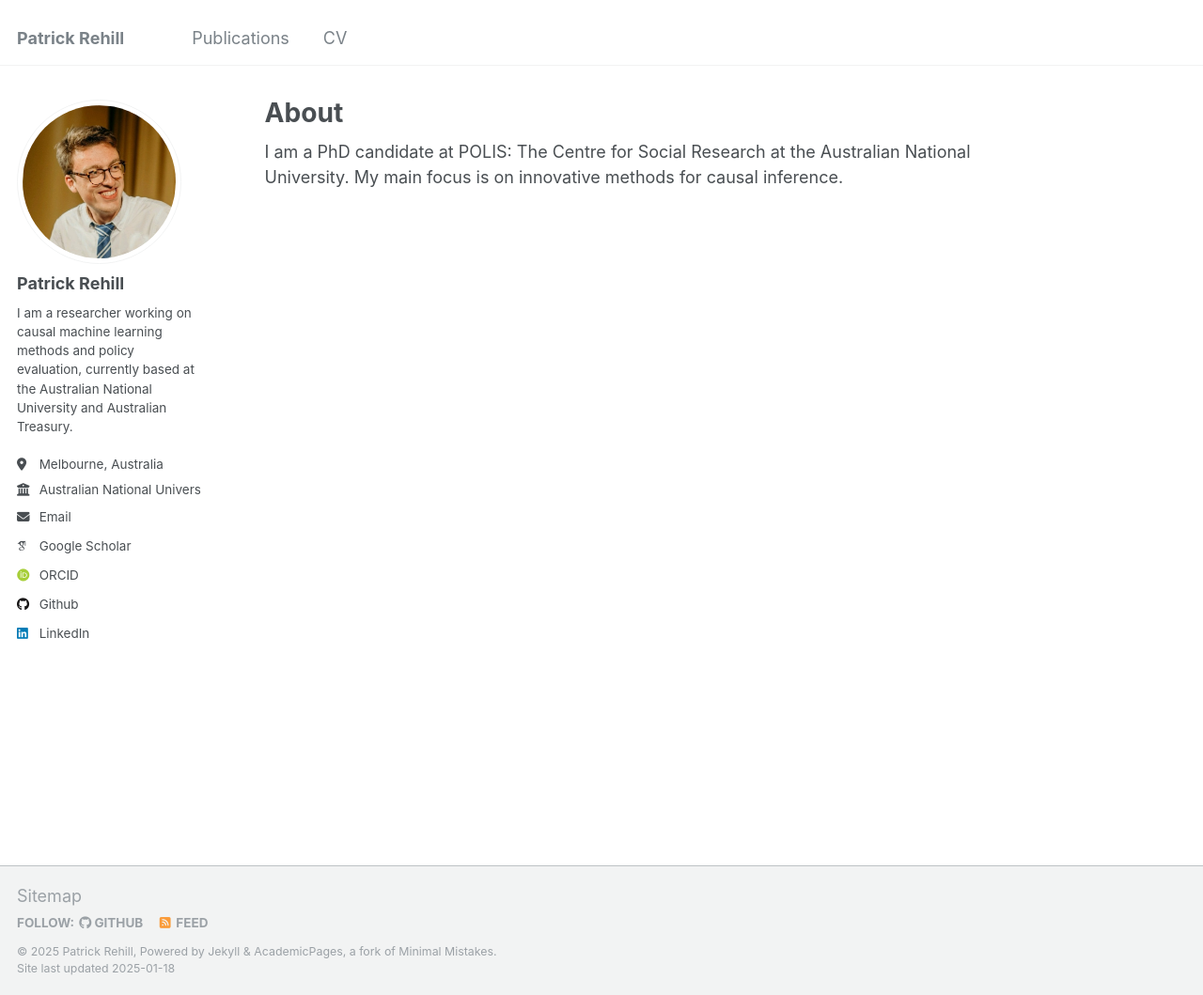
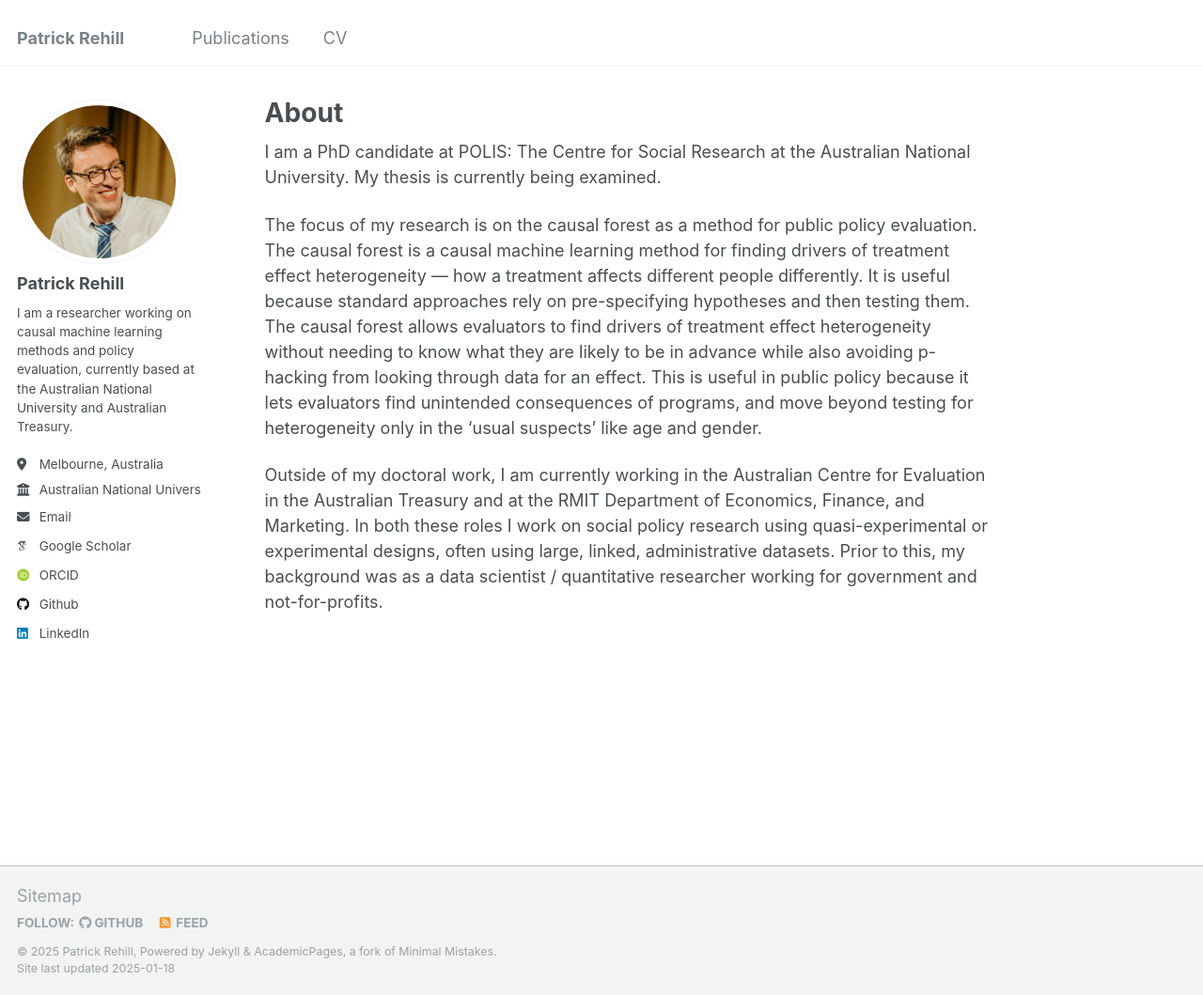
Before and after one commit to pbrehill/pbrehill.github.io, a Jekyll site: the page built from _pages/about.md, in a window 1280 px wide and 1059 px high. Shown: the whole window at 94% size. Built offline with Jekyll 4.4.1, drawn with Linux system fonts in a browser that asks for light colours; some web fonts are replaced.

Commit message:
Updated about

```diff
--- a/_pages/about.md
+++ b/_pages/about.md
@@ -7,4 +7,8 @@ redirect_from:
   - /about.html
 ---
 
-I am a PhD candidate at POLIS: The Centre for Social Research at the Australian National University. My main focus is on innovative methods for causal inference.
+I am a PhD candidate at POLIS: The Centre for Social Research at the Australian National University. My thesis is currently being examined.
+
+The focus of my research is on the causal forest as a method for public policy evaluation. The causal forest is a causal machine learning method for finding drivers of treatment effect heterogeneity — how a treatment affects different people differently. It is useful because standard approaches rely on pre-specifying hypotheses and then testing them. The causal forest allows evaluators to find drivers of treatment effect heterogeneity without needing to know what they are likely to be in advance while also avoiding p-hacking from looking through data for an effect. This is useful in public policy because it lets evaluators find unintended consequences of programs, and move beyond testing for heterogeneity only in the 'usual suspects' like age and gender.
+
+Outside of my doctoral work, I am currently working in the Australian Centre for Evaluation in the Australian Treasury and at the RMIT Department of Economics, Finance, and Marketing. In both these roles I work on social policy research using quasi-experimental or experimental designs, often using large, linked, administrative datasets. Prior to this, my background was as a data scientist / quantitative researcher working for government and not-for-profits.
```
